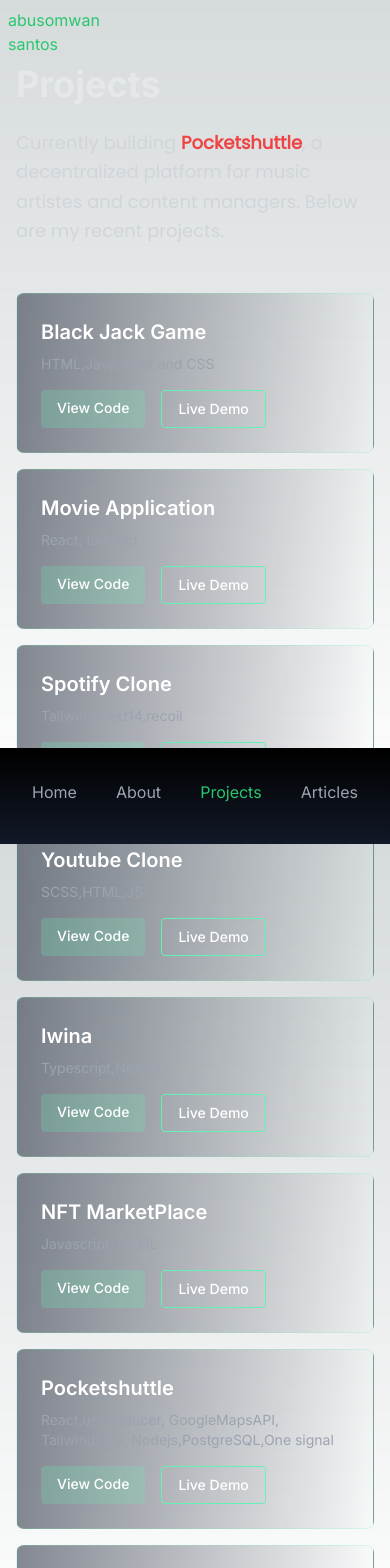
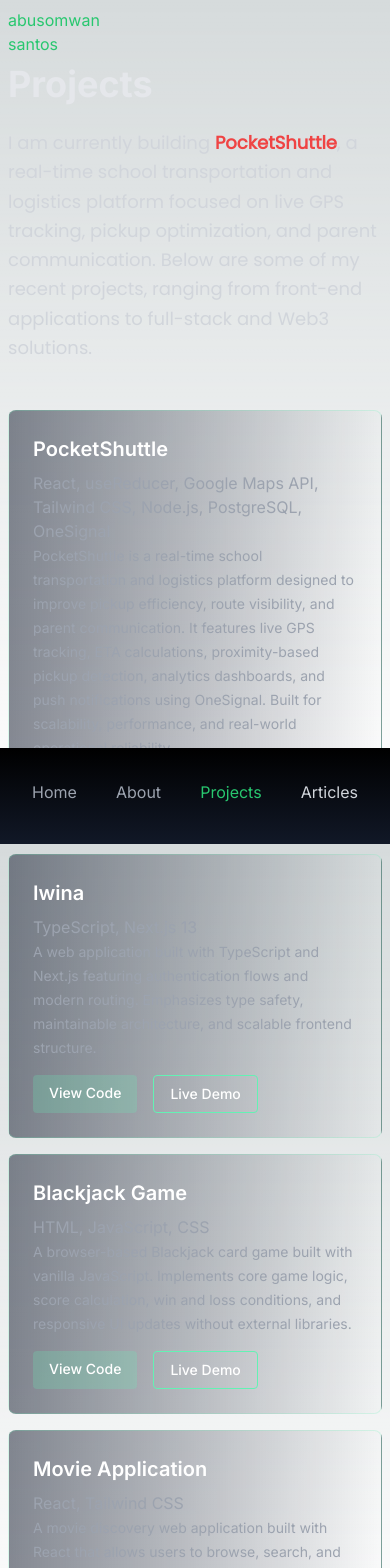
Before and after one commit to AbuSantos/kingjulien, a Next.js app: page /projects in a window 390 px wide. Shown: the top 1568 px of the page. Built offline with nearby package versions, Linux system fonts and the light colour scheme.

Commit message:
added new styles

```diff
--- a/app/layout.js
+++ b/app/layout.js
@@ -6,18 +6,19 @@
 const inter = Inter({ subsets: ["latin"] });
 
 export const metadata = {
-  title: "Create Next App",
-  description: "Generated by create next app",
+  title: "Abusomwan Santos | Front-End & Full Stack Developer",
+  description:
+    "Abusomwan Santos is a Front-End and Full Stack Web Developer specializing in React, Next.js, Web3, UI/UX design, and scalable web applications. Founder and product engineer building real-world digital solutions.",
 };
 
 export default function RootLayout({ children }) {
   return (
     <html lang="en">
-      <body className={`${inter.className}  `}>
+      <body className={inter.className}>
         <div className="h-screen pb-48">
           <Header />
           {children}
-          <div className="fixed w-full bottom-0 ">
+          <div className="fixed w-full bottom-0">
             <Nav />
           </div>
         </div>
--- a/app/projects/page.jsx
+++ b/app/projects/page.jsx
@@ -5,28 +5,42 @@
 const Projects = () => {
   return (
     <>
-      <div className="min-h-screen px-4 md:p-12 text-gray-200">
+      <div className="min-h-screen px-2 md:p-12 text-gray-200">
         <div className="max-w-4xl mx-auto">
           {/* Header Section */}
           <div className="mb-12">
             <h1 className="text-4xl md:text-5xl font-bold mb-6">Projects</h1>
-            <p className={`${poppins.className} text-lg text-gray-300 leading-relaxed`}>
-              Currently building{' '}
+
+            <p
+              className={`${poppins.className} text-lg text-gray-300 leading-relaxed`}
+            >
+              I am currently building{' '}
               <a
                 href="https://www.pocketshuttle.app"
                 className="text-red-500 hover:text-red-400 font-semibold transition-colors"
+                target="_blank"
+                rel="noopener noreferrer"
               >
-                Pocketshuttle
+                PocketShuttle
               </a>
-              , a decentralized platform for music artistes and content managers.
-              Below are my recent projects.
+              , a real-time school transportation and logistics platform focused
+              on live GPS tracking, pickup optimization, and parent
+              communication. Below are some of my recent projects, ranging from
+              front-end applications to full-stack and Web3 solutions.
             </p>
           </div>
 
           {/* Projects Grid */}
-          <div className="grid gap-4 mb-16">
+          <div className="grid gap-4 mb-24">
             {data.map((project) => {
-              const { projectName, stack, link, src, index } = project
+              const {
+                projectName,
+                stack,
+                link,
+                src,
+                index,
+                description,
+              } = project
               return (
                 <div
                   key={index}
@@ -37,12 +51,15 @@
                       <h3 className="text-xl font-semibold text-white mb-2 group-hover:text-[#63f2b4] transition-colors">
                         {projectName}
                       </h3>
-                      <p className="text-sm text-gray-400">{stack}</p>
+                      <p className="text-[16px] text-gray-400">{stack}</p>
+                      <small className="text-sm text-gray-400">
+                        {description}
+                      </small>
                     </div>
                     <div className="flex gap-4">
                       <a
                         href={src}
-                        className="px-4 py-2 bg-[#63f2b438] hover:bg-[#63f2b4] text-white rounded transition-colors duration-200 text-sm font-medium"
+                        className="px-4 py-2 bg-[#63f2b438] hover:bg-[#63f2b4] hover:text-[#00040238] text-white rounded transition-colors duration-200 text-sm font-medium"
                       >
                         View Code
                       </a>
--- a/components/Hero.jsx
+++ b/components/Hero.jsx
@@ -2,28 +2,24 @@
 
 const rubik = Rubik({ subsets: ['latin'] })
 
-// export const metadata = {
-//   title: "Create Next App",
-//   description: "Generated by create next app",
-// };
 const Hero = () => {
   return (
-    <>
-      <div className="">
-        <div className="mt-44 sm:mt-96 ">
-          <p className={`${rubik.className} text-6xl w-8/12 font-semibold `}>
-            <small className="text-[#28C76F]">i</small> Design <span>&</span>{' '}
-            Code
-          </p>
-          <p className=" mt-16 text-xl text-gray-300 ">
-            I’m a web3 front-end developer, a UI designer and a Business Dev.
-          </p>
-        </div>
-        {/* <div className="A-section">
-          <img src={down} alt="downward" />
-        </div> */}
+    <div>
+      <div className="mt-12 sm:mt-96">
+        <p className={`${rubik.className} text-6xl w-10/12 font-semibold`}>
+          <small className="text-[#28C76F]">I</small> Design, Build & Code
+          Digital Products
+        </p>
+
+        <p className="mt-16 text-xl text-gray-300 max-w-3xl">
+          I am a <strong>Front-End and Full Stack Developer</strong> with
+          experience in <strong>Web3</strong>, <strong>UI/UX design</strong>,
+          and <strong>product development</strong>. I build scalable,
+          high-performance web applications and user-centered digital
+          experiences.
+        </p>
       </div>
-    </>
+    </div>
   )
 }
 
--- a/components/Nav.jsx
+++ b/components/Nav.jsx
@@ -23,12 +23,15 @@
           <li className={`${isActive('/projects')}`}>
             <Link href="/projects">Projects</Link>
           </li>
-          <li
-            onClick={() =>
-              (window.location.href = 'https://medium.com/AbuSantos')
-            }
-          >
-            Articles
+          <li>
+            <a
+              href="https://medium.com/@abusomwansantos"
+              target="_blank"
+              rel="noopener noreferrer"
+              className="text-gray-300 hover:text-red-500"
+            >
+              Articles
+            </a>
           </li>
         </ul>
       </nav>
--- a/components/Profile.jsx
+++ b/components/Profile.jsx
@@ -4,12 +4,12 @@
 const Profile = () => {
   return (
     <>
-      <div className="flex items-center space-x-4 mt-16 ">
+      <div className="flex items-center space-x-4 mt-4 ">
         <div>
           <Image src={profilepicture} alt="profile-image" className="h-44 " />
         </div>
         <div className="">
-          <p className="text-lg">King Julien</p>
+          <p className="text-lg">Abusomwan</p>
           <div className="space-x-4 text-xl text-gray-300">
             <a href="https://www.linkedin.com/in/abusomwan-santos/">LinkedIn</a>
             <a href="https://dribbble.com/kingJulien">Dribbble</a>
--- a/data.js
+++ b/data.js
@@ -1,67 +1,86 @@
-/** @format */
-
 export const data = [
   {
-    projectName: "Black Jack Game",
-    stack: "HTML,Javascript and CSS",
+    projectName: "PocketShuttle",
+    stack:
+      "React, useReducer, Google Maps API, Tailwind CSS, Node.js, PostgreSQL, OneSignal",
+    src: "https://github.com/AbuSantos",
+    link: "https://app.pocketshuttle.com",
+    index: 7,
+    description:
+      "PocketShuttle is a real-time school transportation and logistics platform designed to improve pickup efficiency, route visibility, and parent communication. It features live GPS tracking, ETA calculations, proximity-based pickup detection, analytics dashboards, and push notifications using OneSignal. Built for scalability, performance, and real-world operational reliability.",
+  },
+  {
+    projectName: "Iwina",
+    stack: "TypeScript, Next.js 13",
+    src: "https://github.com/AbuSantos/iwinaV1/tree/master",
+    link: "https://iwina-v1-abusantos.vercel.app/signin",
+    index: 5,
+    description:
+      "A web application built with TypeScript and Next.js featuring authentication flows and modern routing. Emphasizes type safety, maintainable architecture, and scalable frontend structure.",
+  },
+  {
+    projectName: "Blackjack Game",
+    stack: "HTML, JavaScript, CSS",
     src: "https://github.com/AbuSantos/blackJackGame/tree/master",
     link: "live demo",
     index: 1,
+    description:
+      "A browser-based Blackjack card game built with vanilla JavaScript. Implements core game logic, score calculation, win and loss conditions, and responsive UI updates without external libraries.",
   },
   {
     projectName: "Movie Application",
-    stack: "React, tailwind",
+    stack: "React, Tailwind CSS",
     src: "https://github.com/AbuSantos/moviesApp/tree/master/my-app",
     link: "live demo",
     index: 2,
+    description:
+      "A movie discovery web application built with React that allows users to browse, search, and view movie details. Focused on component reusability, clean UI, and responsive design using Tailwind CSS.",
   },
   {
     projectName: "Spotify Clone",
-    stack: "Tailwind,next14,recoil",
+    stack: "Next.js 14, Tailwind CSS, Recoil",
     src: "https://github.com/AbuSantos/spotifyv1/tree/master",
     link: "https://spotifyv1-clone.vercel.app/login",
     index: 3,
+    description:
+      "A Spotify-inspired music streaming interface built with Next.js and Recoil for global state management. Features authentication flow, playlist UI, and responsive layouts optimized for performance.",
   },
   {
-    projectName: "Youtube Clone",
-    stack: "SCSS,HTML,JS",
+    projectName: "YouTube Clone",
+    stack: "HTML, JavaScript, SCSS",
     src: "https://github.com/AbuSantos/youtube-clone/tree/master",
     link: "https://youtube-clone-new.netlify.app/",
     index: 4,
+    description:
+      "A YouTube UI clone focused on layout accuracy and responsive design. Built with SCSS and JavaScript to replicate video feeds, navigation structure, and adaptive layouts across screen sizes.",
   },
+
   {
-    projectName: "Iwina",
-    stack: "Typescript,Next13,",
-    src: "https://github.com/AbuSantos/iwinaV1/tree/master",
-    link: "https://iwina-v1-abusantos.vercel.app/signin",
-    index: 5,
-  },
-  {
-    projectName: "NFT MarketPlace",
-    stack: "Javascript, HTML",
+    projectName: "NFT Marketplace",
+    stack: "HTML, JavaScript",
     src: "https://github.com/AbuSantos/nftMusic/tree/master",
     link: "https://nft-music-six.vercel.app/",
     index: 6,
+    description:
+      "A simple NFT marketplace interface for showcasing digital assets. Focuses on frontend Web3 concepts, UI presentation, and marketplace-style layouts.",
+  },
+
+  {
+    projectName: "Raceme",
+    stack: "JavaScript, Mapbox GL JS, HTML, CSS",
+    src: "https://github.com/AbuSantos",
+    link: "live demo",
+    index: 8,
+    description:
+      "A location-based racing and competition platform that allows drivers to race against other drivers in real time and compete for leaderboard rankings across the country. Built with Mapbox for live map rendering, route visualization, and performance tracking, the application focuses on real-time data handling, geospatial visualization, and competitive ranking systems.",
   },
   {
-    projectName: "Pocketshuttle",
-    stack: "React,useReducer, GoogleMapsAPI, TailwindCSS, Nodejs,PostgreSQL,One signal",
-    src: "https://github.com/AbuSantos",
-    link: "app.pocketshuttle.com",
-    index: 7,
-  },
-  {
-    projectName: "Todo-List",
-    stack: "Javascript,HTML",
-    src: "https://github.com/AbuSantos",
-    link: "https://todu-list.netlify.app",
-    index: 8,
-  },
-  {
-    projectName: "Book-List",
-    stack: "Javascript,HTML",
+    projectName: "Book List Application",
+    stack: "HTML, JavaScript",
     src: "https://github.com/AbuSantos",
     link: "https://book-listt.netlify.app",
     index: 9,
+    description:
+      "A simple book management application for tracking reading lists. Demonstrates structured JavaScript logic, form handling, and persistent UI updates.",
   },
 ];
```
